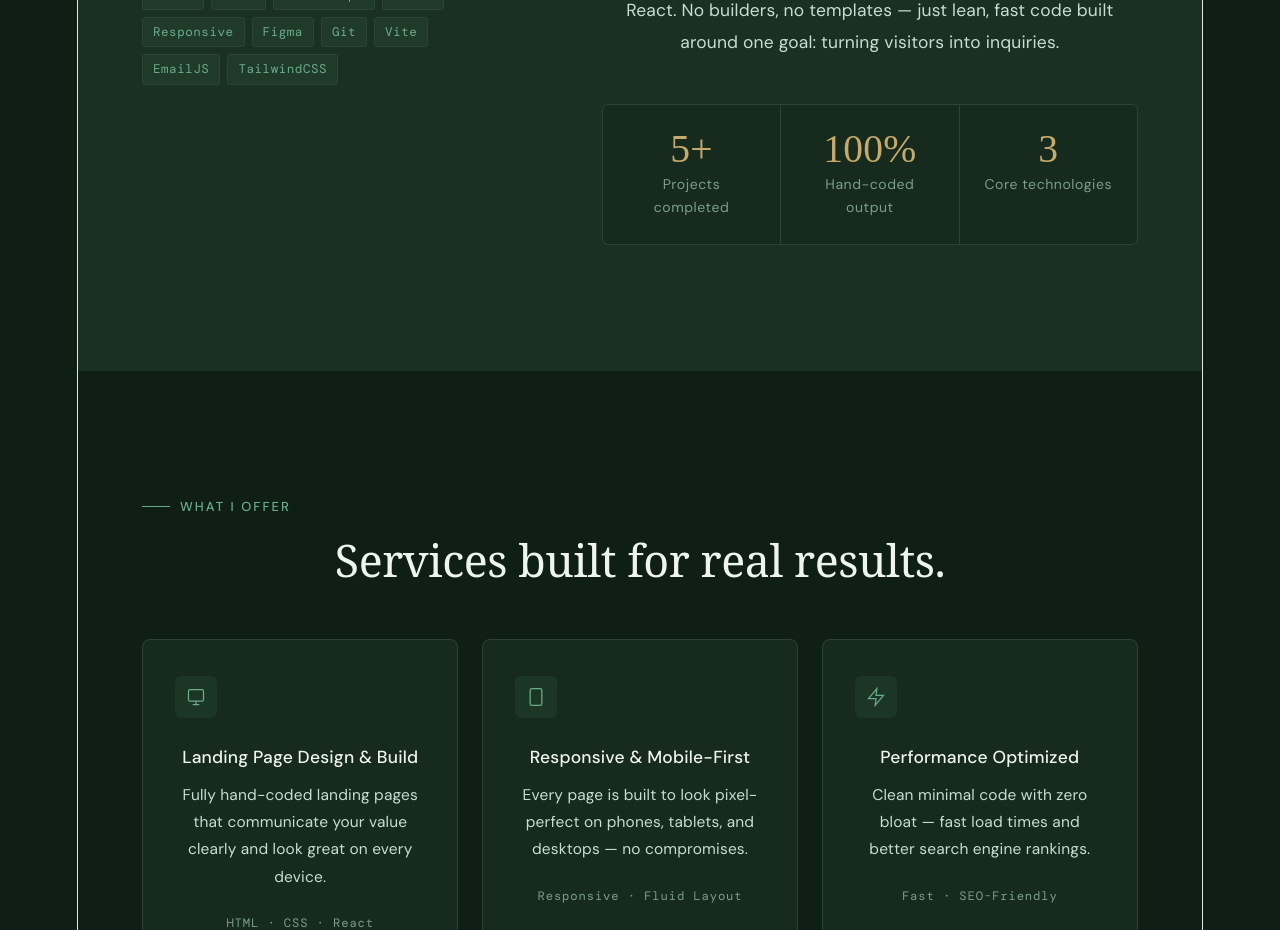
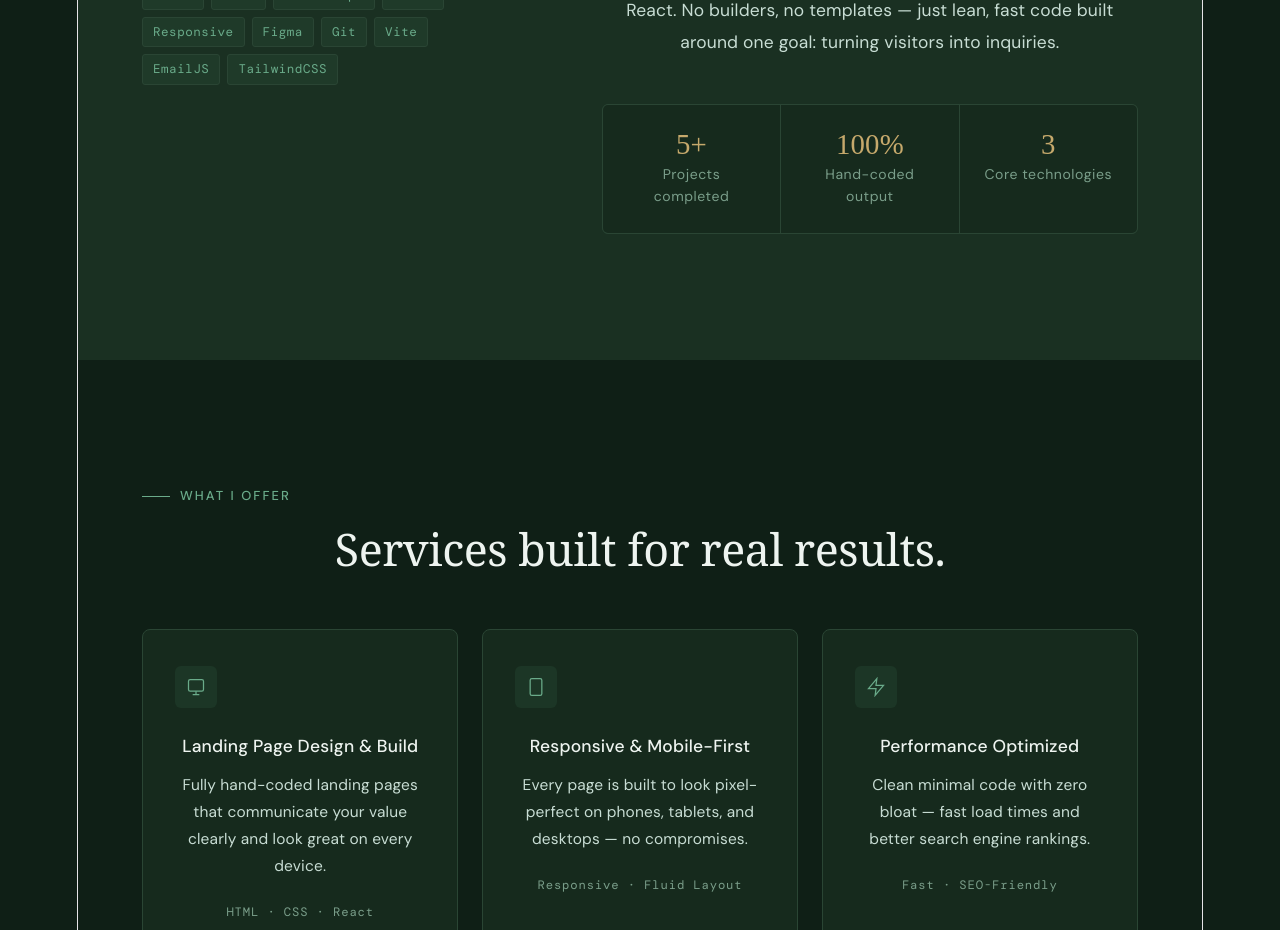
Before and after one commit to kaidennxyz/myporto, a React (Vite) app: page / in a window 1280 px wide. Shown: the part 1360-2290 px from the top of the page. Built offline with nearby package versions, Linux system fonts and the light colour scheme.

Commit message:
Update App.jsx

```diff
--- a/src/App.jsx
+++ b/src/App.jsx
@@ -403,7 +403,7 @@ function About() {
                 background: C.bgCard, padding: "1.4rem 1.2rem",
                 display: "flex", flexDirection: "column", gap: 4,
               }}>
-                <span style={{ fontFamily: "'Barium', serif", fontSize: "2.2rem", color: C.accent, lineHeight: 1 }}>{num}</span>
+                <span style={{ fontFamily: "'Barium', serif", fontSize: "1.6rem", color: C.accent, lineHeight: 1 }}>{num}</span>
                 <span style={{ fontSize: "0.78rem", color: C.muted, letterSpacing: "0.04em" }}>{label}</span>
               </div>
             ))}
```
